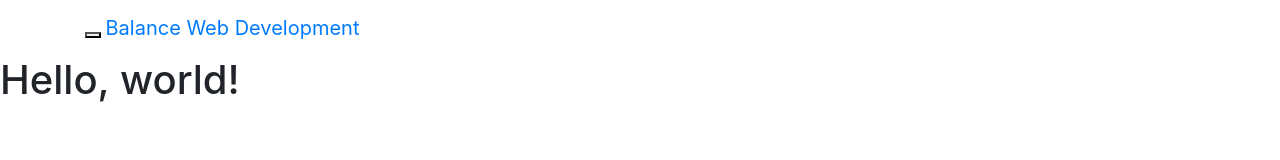
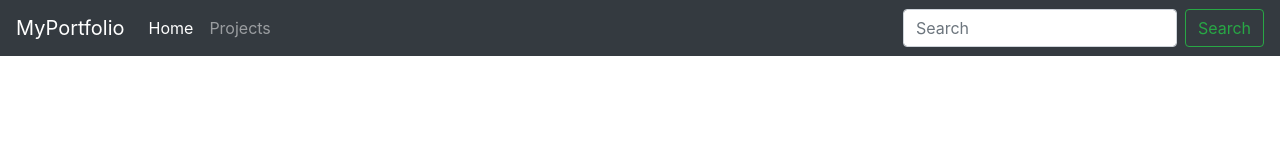
Before and after one commit to AhadKhan1/AhadKhan1.github.io, a plain HTML site: page index.html in a window 1280 px wide. Drawn offline with nearby package versions, Linux system fonts and the light colour scheme.

Commit message:
Update index.html

```diff
--- a/index.html
+++ b/index.html
@@ -1,48 +1,42 @@
-<!DOCTYPE html>
+<!doctype html>
 <html lang="en">
 <head>
+  <!-- Required meta tags -->
   <meta charset="utf-8">
-    <meta http-equiv="X-UA-Compatible" content="IE=edge">
-    <meta name="viewport" content="width=device-width, initial-scale=1">
-    <title>Bootstrap 101 Template</title>
-    <link href="css/bootstrap.min.css" rel="stylesheet">
-    <!--[if lt IE 9]>
-      <script src="https://oss.maxcdn.com/html5shiv/3.7.2/html5shiv.min.js"></script>
-      <script src="https://oss.maxcdn.com/respond/1.4.2/respond.min.js"></script>
-    <![endif]-->
+  <meta name="viewport" content="width=device-width, initial-scale=1, shrink-to-fit=no">
+
+  <!-- Bootstrap CSS -->
+  <link rel="stylesheet" href="https://stackpath.bootstrapcdn.com/bootstrap/4.3.1/css/bootstrap.min.css" integrity="sha384-ggOyR0iXCbMQv3Xipma34MD+dH/1fQ784/j6cY/iJTQUOhcWr7x9JvoRxT2MZw1T" crossorigin="anonymous">
+
+  <title>Personal Website</title>
 </head>
 <body>
-    <nav class="navbar navbar-inverse navbar-static-top">
-	<div class="container">
-		<div class="navbar-header">
-			<button type="button" class="navbar-toggle collapsed" data-toggle="collapse" data-target="#bs-example-navbar-collapse-1" aria-expanded="false">
-				<span class="sr-only">Toggle navigation</span>
-				<span class="icon-bar"></span>
-				<span class="icon-bar"></span>
-				<span class="icon-bar"></span>
+  <!-- Optional JavaScript -->
+  <!-- jQuery first, then Popper.js, then Bootstrap JS -->
+  <script src="https://code.jquery.com/jquery-3.3.1.slim.min.js" integrity="sha384-q8i/X+965DzO0rT7abK41JStQIAqVgRVzpbzo5smXKp4YfRvH+8abtTE1Pi6jizo" crossorigin="anonymous"></script>
+  <script src="https://cdnjs.cloudflare.com/ajax/libs/popper.js/1.14.7/umd/popper.min.js" integrity="sha384-UO2eT0CpHqdSJQ6hJty5KVphtPhzWj9WO1clHTMGa3JDZwrnQq4sF86dIHNDz0W1" crossorigin="anonymous"></script>
+  <script src="https://stackpath.bootstrapcdn.com/bootstrap/4.3.1/js/bootstrap.min.js" integrity="sha384-JjSmVgyd0p3pXB1rRibZUAYoIIy6OrQ6VrjIEaFf/nJGzIxFDsf4x0xIM+B07jRM" crossorigin="anonymous"></script>
+  <nav class="navbar navbar-expand-lg navbar-dark bg-dark">
+    <a class="navbar-brand" href="#">MyPortfolio</a>
+    <button class="navbar-toggler" type="button" data-toggle="collapse" data-target="#navbarSupportedContent" aria-controls="navbarSupportedContent" aria-expanded="false" aria-label="Toggle navigation">
+      <span class="navbar-toggler-icon"></span>
     </button>
-			<a class="navbar-brand" href="#">Balance Web Development</a>
-		</div>
-		<div class="collapse navbar-collapse" id="bs-example-navbar-collapse-1">
-			<ul class="nav navbar-nav navbar-right">
-				<li><a href="#">About</a></li>
-				<li class="dropdown">
-					<a href="#" class="dropdown-toggle" data-toggle="dropdown" role="button" aria-haspopup="true" aria-expanded="false">Services<span class="caret"></span></a>
-					<ul class="dropdown-menu">
-						<li><a href="#">Design</a></li>
-						<li><a href="#">Development</a></li>
-						<li><a href="#">Consulting</a></li>
+
+    <div class="collapse navbar-collapse" id="navbarSupportedContent">
+      <ul class="navbar-nav mr-auto">
+        <li class="nav-item active">
+          <a class="nav-link" href="#">Home <span class="sr-only">(current)</span></a>
+        </li>
+        <li class="nav-item">
+          <a class="nav-link" href="#">Projects</a>
+        </li>
+      </li>
     </ul>
-				</li>
-				<li><a href="#">Contact</a></li>
-			</ul>
-		</div>
+    <form class="form-inline my-2 my-lg-0">
+      <input class="form-control mr-sm-2" type="search" placeholder="Search" aria-label="Search">
+      <button class="btn btn-outline-success my-2 my-sm-0" type="submit">Search</button>
+    </form>
   </div>
 </nav>
-    <h1>Hello, world!</h1>
-
-
-    <script src="https://ajax.googleapis.com/ajax/libs/jquery/1.11.3/jquery.min.js"></script>
-    <script src="js/bootstrap.min.js"></script>
 </body>
 </html>
```
Lines whose indentation alone changed are shown as unchanged.
